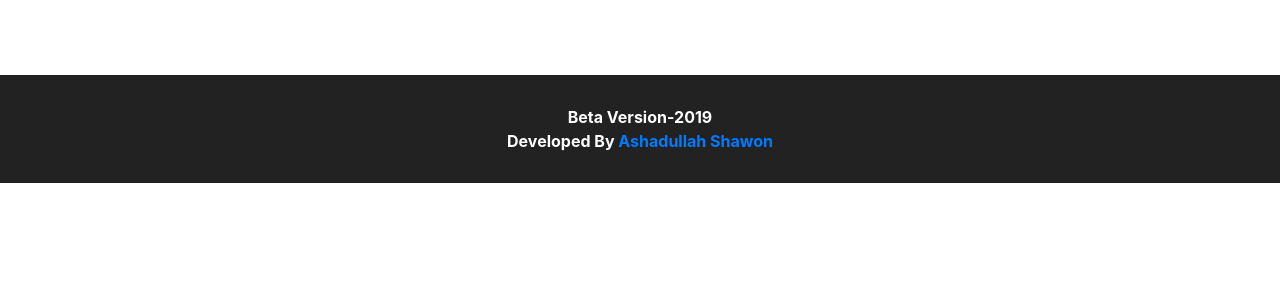
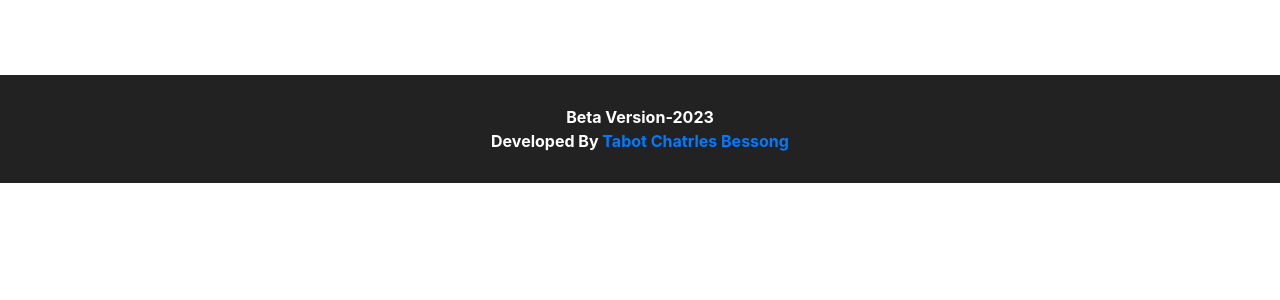
Before and after one commit to TabotCharlesBessong/software_design_db_admin, a Flask app: page / in a window 1280 px wide. Shown: the part 483-783 px from the top of the page. Run offline with Flask 3, Linux system fonts and the light colour scheme; some libraries are stand-ins or nearby versions.

Commit message:
updated the footer

```diff
--- a/working_prediction_engine/templates/import.html
+++ b/working_prediction_engine/templates/import.html
@@ -28,8 +28,8 @@
 <footer>
     <div class="foot">
 
-    <b>Beta Version-2019</b><br>
-    <b>Developed By <a href="https://fb.com/ashadullah.shawon">Ashadullah Shawon</a></b>
+    <b>Beta Version-2023</b><br>
+    <b>Developed By <a href="https://github.com/TabotCharlesBessong">Tabot Chatrles Bessong</a></b>
 
     </div>
 
```
